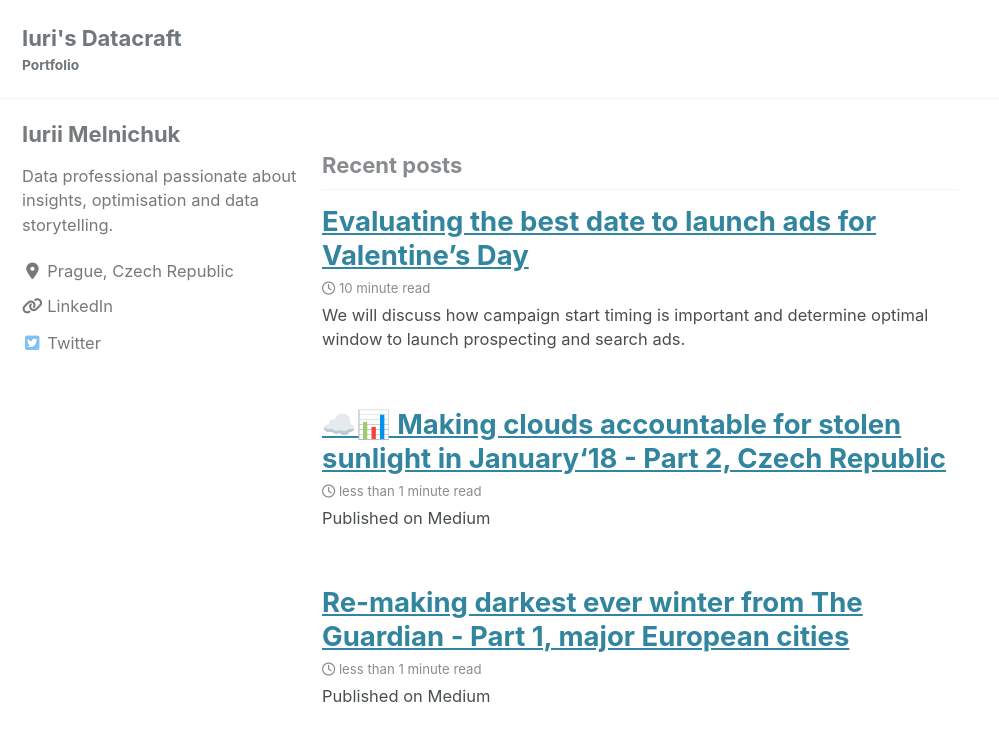
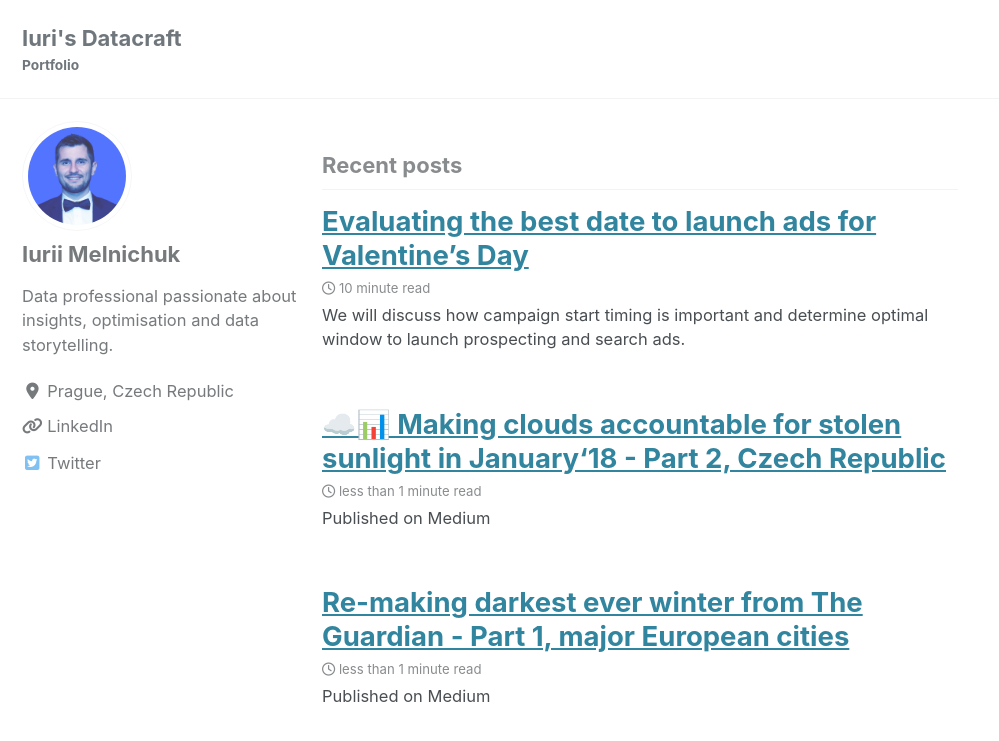
Before and after one commit to yuri-me/yuri-me.github.io, a Jekyll site: the page built from index.html, in a window 1280 px wide and 900 px high. Shown: the top 741 px of the window, without its empty margins (0-999 px from the left). Built offline with Jekyll 4.4.1, drawn with Linux system fonts in a browser that asks for light colours; cached includes are drawn as plain includes; nearby versions of some CDN libraries; the list of posts is cut into pages by our own code.

Commit message:
Added Avatar

```diff
--- a/_config.yml
+++ b/_config.yml
@@ -108,7 +108,7 @@ analytics:
 # Site Author
 author:
   name             : "Iurii Melnichuk"
-  avatar           : # path of avatar image, e.g. "/assets/images/bio-photo.jpg"
+  avatar           : "/images/personal-avatar-blue-small.png" # path of avatar image
   bio              : "Data professional passionate about insights, optimisation and data storytelling."
   location         : "Prague, Czech Republic"
   email            :
@@ -118,7 +118,7 @@ author:
       # url: mailto:your.name@email.com
     - label: "LinkedIn"
       icon: "fas fa-fw fa-link"
-      url: "https://linkedin.com/imelnichuk"
+      url: "https://linkedin.com/in/imelnichuk"
     - label: "Twitter"
       icon: "fab fa-fw fa-twitter-square"
       url: "https://twitter.com/i_melnichuk/"
```
Also changed, not shown: images/personal-avatar-blue-small.png (added).
